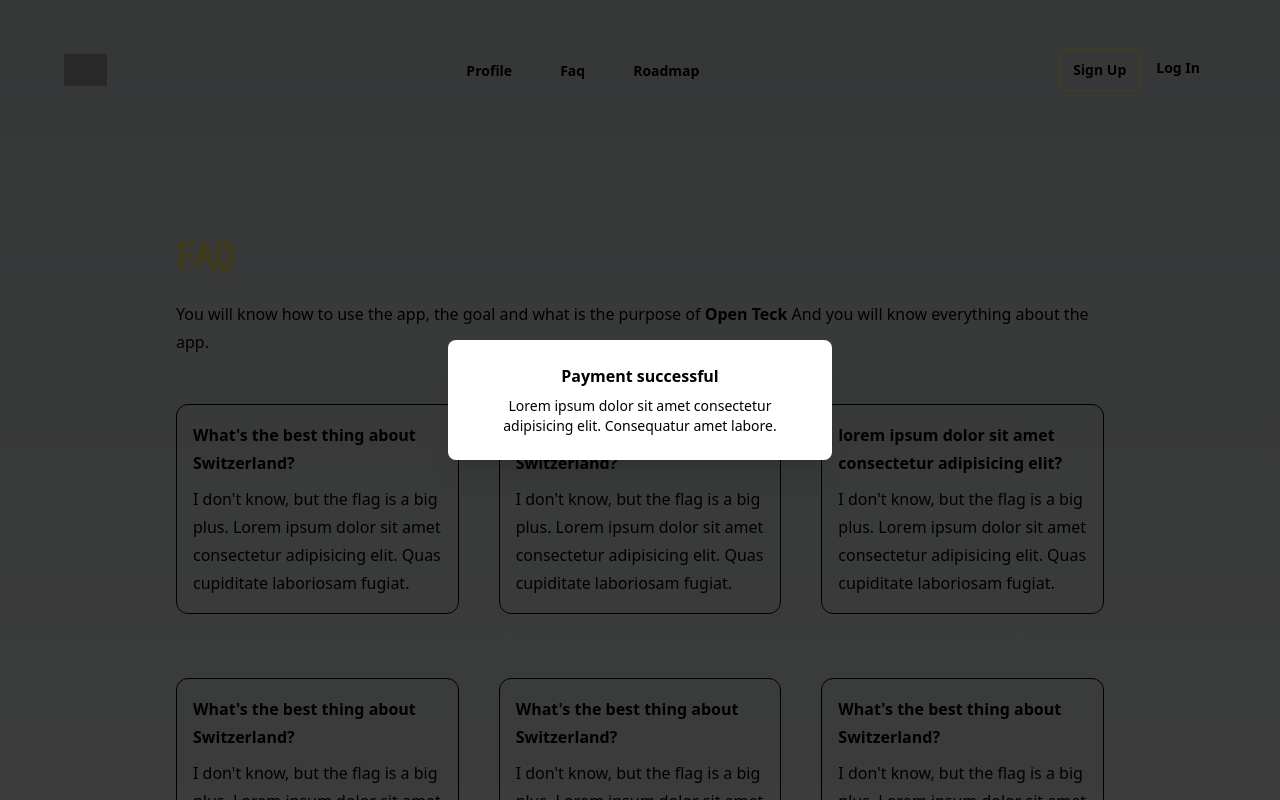
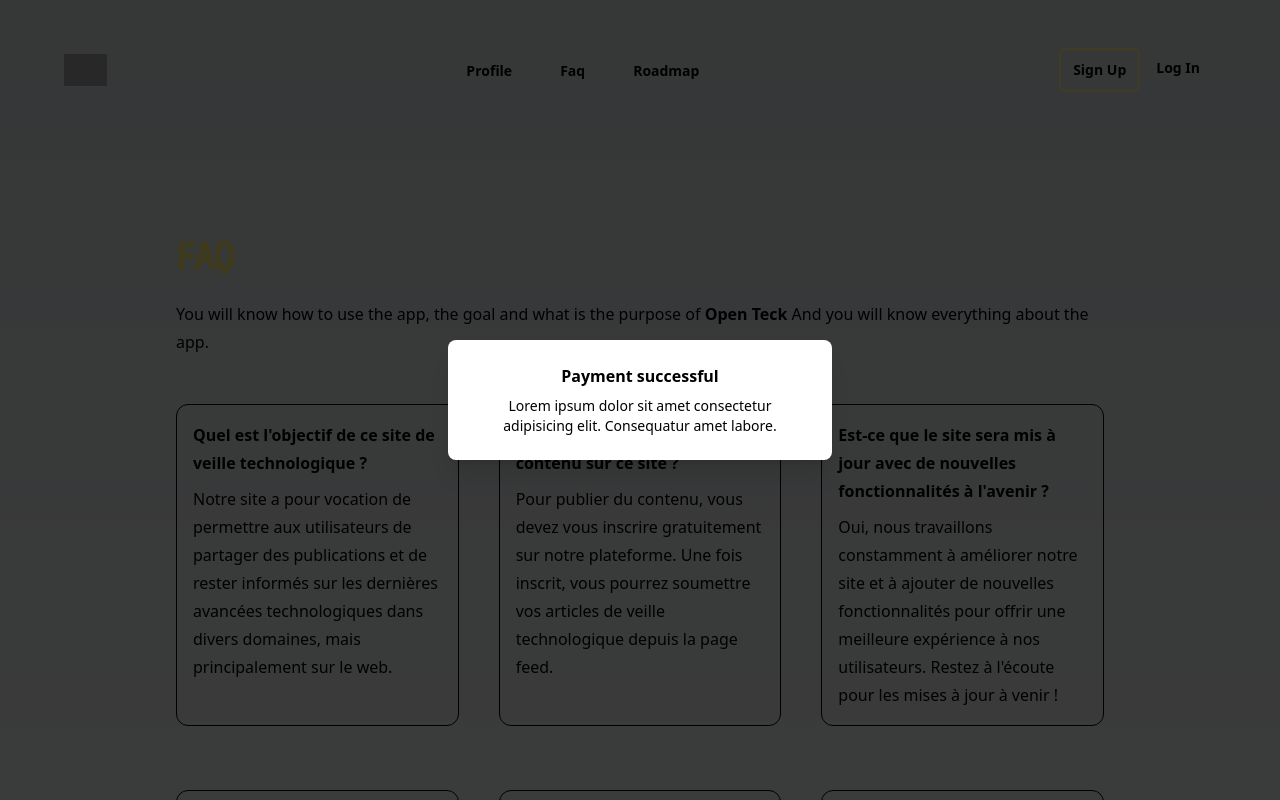
Before and after one commit to seinokoula/Kolaa, a Next.js app: page /faq in a window 1280 px wide. Shown: the top 800 px of the page. Built offline with nearby package versions, Linux system fonts and the light colour scheme; no server answers; grey boxes are pictures that could not be loaded.

Commit message:
Add FAQ Content

```diff
--- a/src/app/faq/page.tsx
+++ b/src/app/faq/page.tsx
@@ -3,39 +3,39 @@ import Modal from "../components/modal"
 const faqs = [
     {
         id: 1,
-        question: "What's the best thing about Switzerland?",
+        question: "Quel est l'objectif de ce site de veille technologique ?",
         answer:
-            "I don't know, but the flag is a big plus. Lorem ipsum dolor sit amet consectetur adipisicing elit. Quas cupiditate laboriosam fugiat.",
+            "Notre site a pour vocation de permettre aux utilisateurs de partager des publications et de rester informés sur les dernières avancées technologiques dans divers domaines, mais principalement sur le web.",
     },
     {
         id: 2,
-        question: "What's the best thing about Switzerland?",
+        question: "Comment puis-je publier du contenu sur ce site ?",
         answer:
-            "I don't know, but the flag is a big plus. Lorem ipsum dolor sit amet consectetur adipisicing elit. Quas cupiditate laboriosam fugiat.",
+            "Pour publier du contenu, vous devez vous inscrire gratuitement sur notre plateforme. Une fois inscrit, vous pourrez soumettre vos articles de veille technologique depuis la page feed.",
     },
     {
         id: 3,
-        question: "lorem ipsum dolor sit amet consectetur adipisicing elit?",
+        question: "Est-ce que le site sera mis à jour avec de nouvelles fonctionnalités à l'avenir ?",
         answer:
-            "I don't know, but the flag is a big plus. Lorem ipsum dolor sit amet consectetur adipisicing elit. Quas cupiditate laboriosam fugiat.",
+            "Oui, nous travaillons constamment à améliorer notre site et à ajouter de nouvelles fonctionnalités pour offrir une meilleure expérience à nos utilisateurs. Restez à l'écoute pour les mises à jour à venir !",
     },
     {
         id: 4,
-        question: "What's the best thing about Switzerland?",
+        question: "Est-ce que je peux trier le contenu pour rechercher un sujet spécifique ?",
         answer:
-            "I don't know, but the flag is a big plus. Lorem ipsum dolor sit amet consectetur adipisicing elit. Quas cupiditate laboriosam fugiat.",
+            "Absolument, notre page d'alimentation dispose d'un système de filtrage. Les filtres sont basés sur les modules de cours que les étudiants de l'IIM en développement web ont durant l'année.",
     },
     {
         id: 5,
-        question: "What's the best thing about Switzerland?",
+        question: "Qui peut utiliser notre site ?",
         answer:
-            "I don't know, but the flag is a big plus. Lorem ipsum dolor sit amet consectetur adipisicing elit. Quas cupiditate laboriosam fugiat.",
+            "Notre site est accessible à tous, mais il est principalement conçu pour les étudiants de l'IIM en développement web. En effet, le contenu est principalement axé sur les modules de cours suivis par les étudiants tout au long de l'année.",
     },
     {
         id: 6,
-        question: "What's the best thing about Switzerland?",
+        question: "Y a-t-il des restrictions sur le type de contenu que je peux publier ?",
         answer:
-            "I don't know, but the flag is a big plus. Lorem ipsum dolor sit amet consectetur adipisicing elit. Quas cupiditate laboriosam fugiat.",
+            "Nous encourageons la publication de contenu pertinent et informatif sur la veille technologique. Cependant, nous avons des directives communautaires qui interdisent le contenu offensant, illégal ou trompeur.",
     },
 
 ]
```
